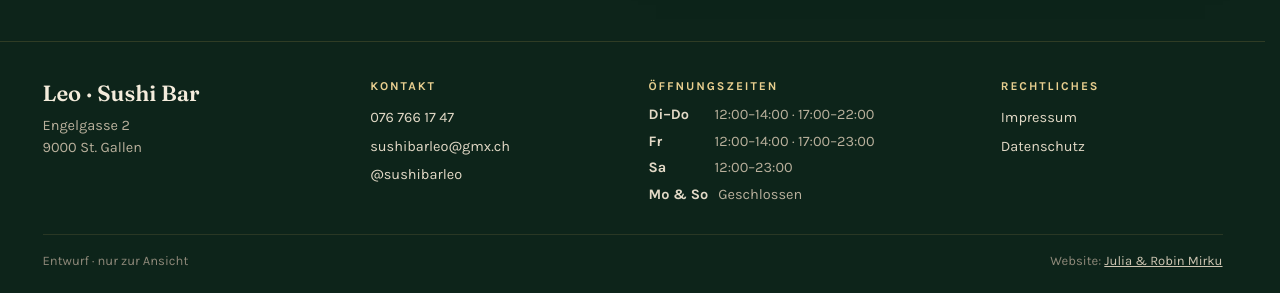
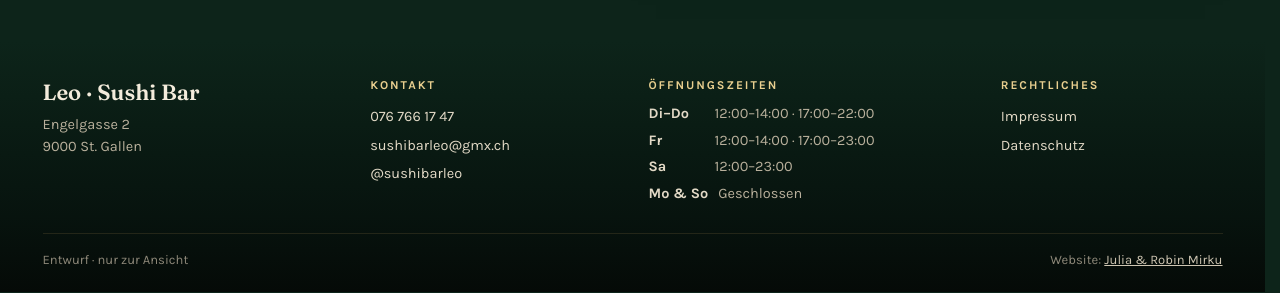
Before and after one commit to julia-mirku/leo-sushi-muster, a plain HTML site: page index.html in a window 1280 px wide. Shown: the part 7452-7745 px from the top of the page. Drawn offline with Linux system fonts and the light colour scheme.

Commit message:
Fusszeile: Gruen laeuft in die Dunkelheit

```diff
--- a/index.html
+++ b/index.html
@@ -610,6 +610,9 @@ html.nb-off{--nb:0px!important}
 .rev{padding-top:clamp(24px,2.4vw,34px)}
 .visit{padding-bottom:clamp(36px,3.4vw,50px)}
 footer.foot{padding-top:clamp(30px,3vw,40px)}
+
+/* ---------- Fusszeile: das Gruen der Seite laeuft langsam in die Dunkelheit (kein Umfaerben), ohne Linie oben ---------- */
+footer.foot{border-top:0;background:linear-gradient(180deg,#0d241a 0%,#0b1f16 22%,#091912 45%,#07130e 70%,#050a07 100%)}
 </style>
 </head>
 <body>
```
